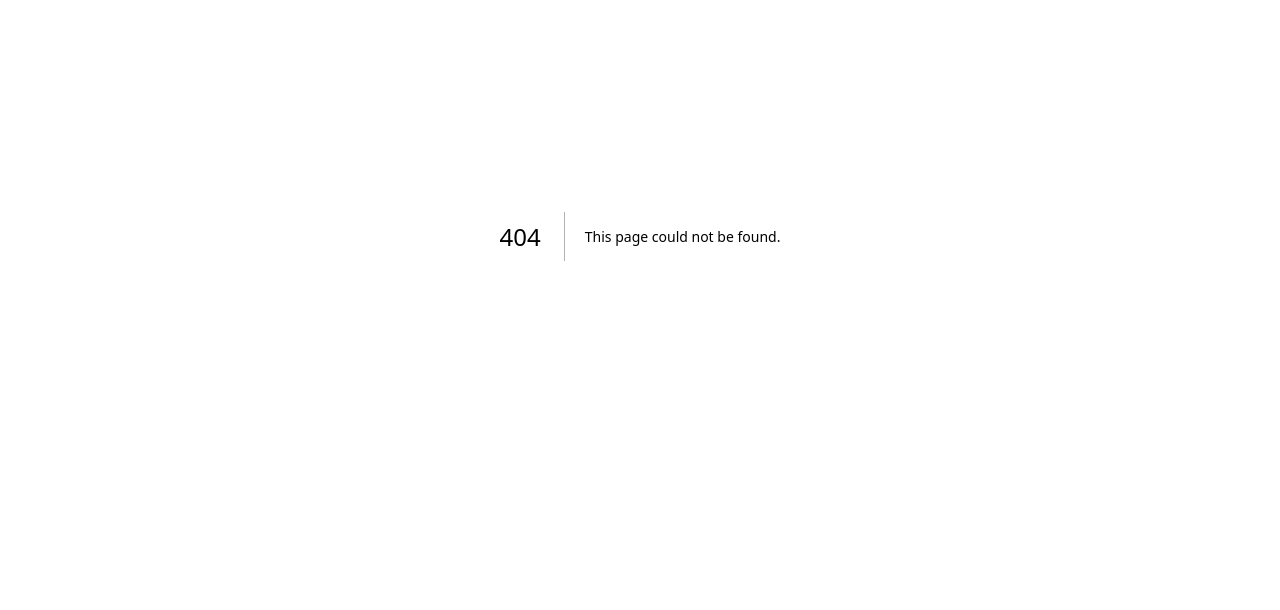
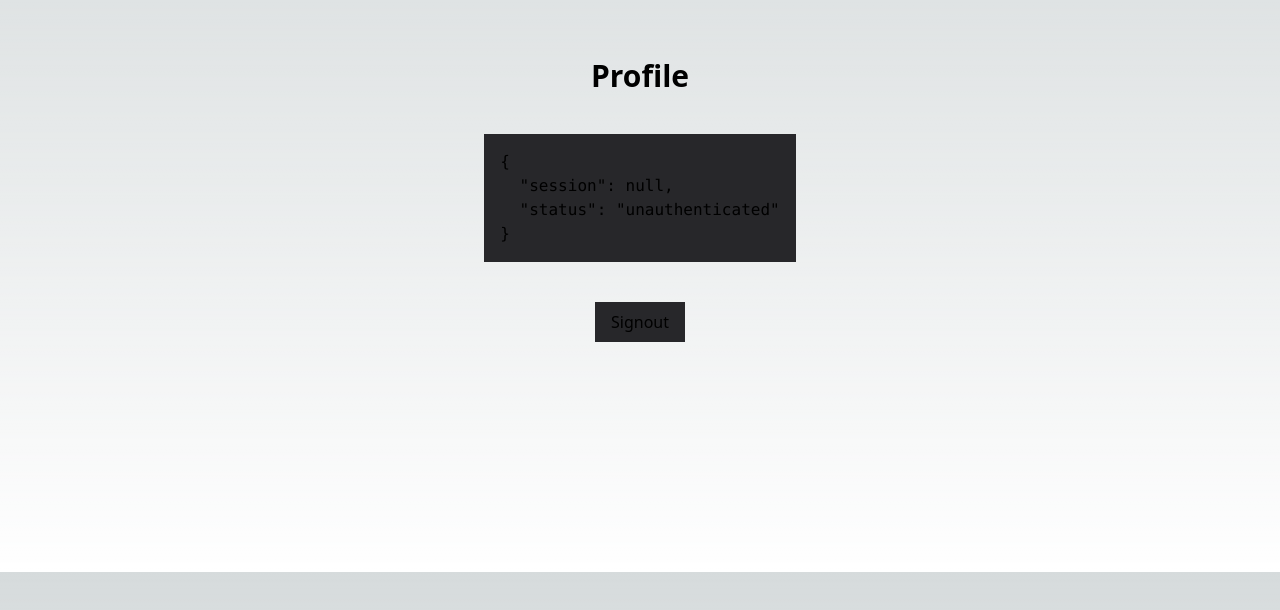
Before and after one commit to Papucho5324/next-auth-mongo, a Next.js app: page /dashboard/profile in a window 1280 px wide. Before the commit this address had no page. Shown: the part 164-774 px from the top of the page. Built offline with nearby package versions, Linux system fonts and the light colour scheme; no server answers.

Commit message:
no se hice :v

```diff
--- a/src/app/dashboard/page.tsx
+++ /dev/null
@@ -1,13 +0,0 @@
-"use client"
-import { useSession } from "next-auth/react";
-
-
-function DashboardPage(){
-    const {data: session, status} = useSession();
-    console.log(session, status);
-    return (
-        <div>DahsboardPAge</div>
-    )
-}
-
-export default DashboardPage;
--- /dev/null
+++ b/src/app/dashboard/profile/page.tsx
@@ -0,0 +1,36 @@
+"use client";
+import { useSession, signOut } from "next-auth/react";
+
+function ProfilePage() {
+  const { data: session, status } = useSession();
+
+  console.log(session, status);
+
+  return (
+    <div className="h-[calc(100vh-4rem)] flex flex-col gap-y-10 items-center justify-center">
+      <h1 className="font-bold text-3xl">Profile</h1>
+
+      <pre className="bg-zinc-800 p-4">
+        {JSON.stringify(
+          {
+            session,
+            status,
+          },
+          null,
+          2
+        )}
+      </pre>
+
+      <button
+        className="bg-zinc-800 px-4 py-2 block mb-2"
+        onClick={() => {
+          signOut();
+        }}
+      >
+        Signout
+      </button>
+    </div>
+  );
+}
+
+export default ProfilePage;
--- a/src/app/login/page.tsx
+++ b/src/app/login/page.tsx
@@ -19,7 +19,7 @@ function Signin() {
 
     if (res?.error) setError(res.error as string);
 
-    if (res?.ok) return router.push("/dashboard");
+    if (res?.ok) return router.push("/dashboard/profile");
   };
 
   return (
--- /dev/null
+++ b/src/middleware.ts
@@ -0,0 +1,3 @@
+export { default } from "next-auth/middleware";
+
+export const config = { matcher: ["/", "/dashboard/:path*"] };
```
